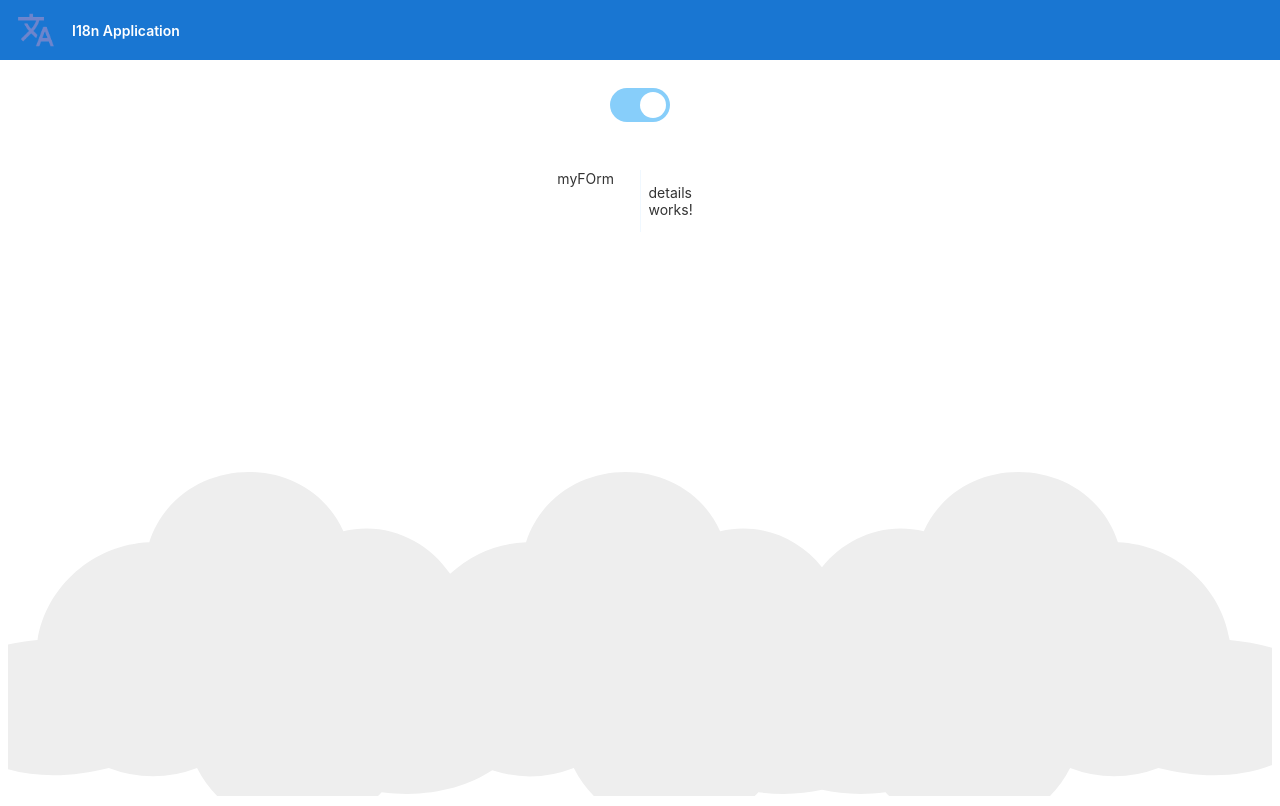
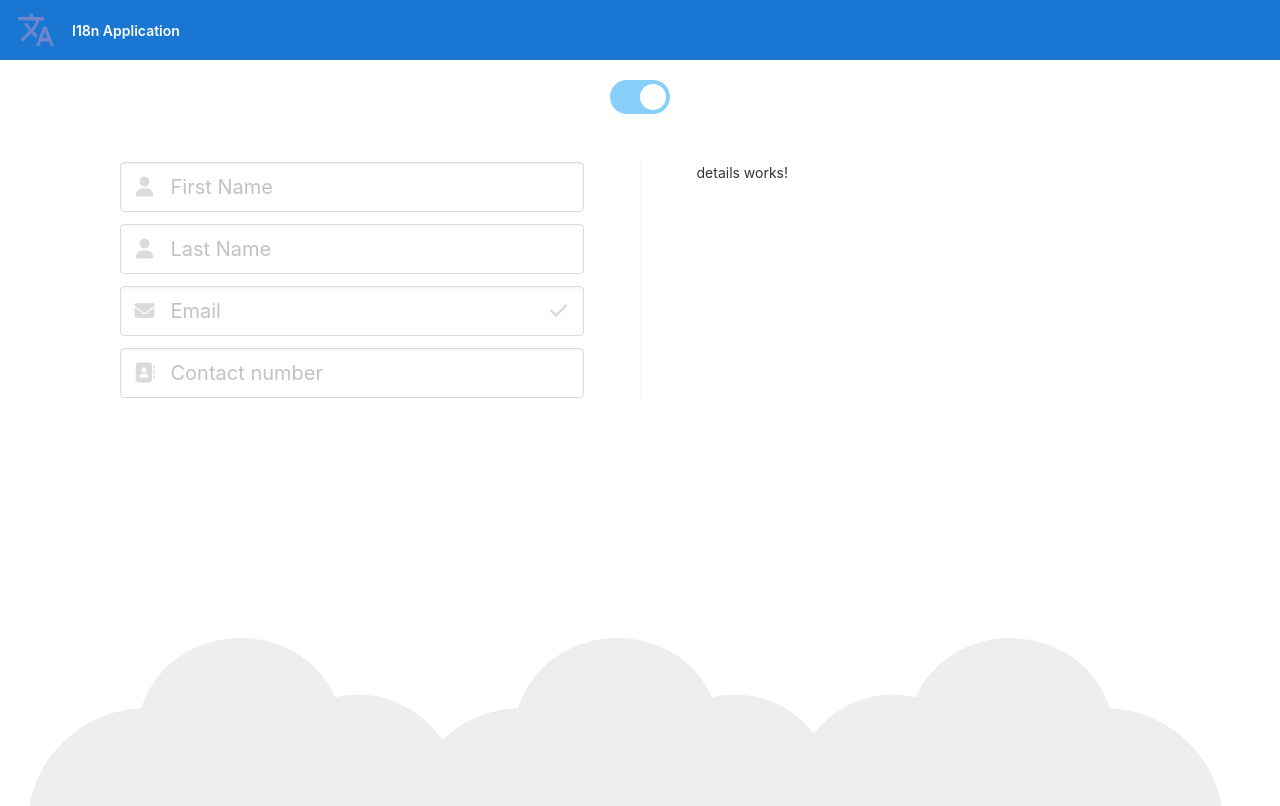
Before and after one commit to kapoorkhushal/I18n-App, an Angular app: page / in a window 1280 px wide. Shown: the top 806 px of the page. Built offline with nearby package versions, Linux system fonts and the light colour scheme.

Commit message:
added form & update in css & icons

```diff
--- a/angular.json
+++ b/angular.json
@@ -30,7 +30,9 @@
               "src/assets"
             ],
             "styles": [
-              "src/styles.scss"
+              "src/styles.scss",
+              "node_modules/@fortawesome/fontawesome-free/css/all.min.css",
+              "./node_modules/bulma/css/bulma.min.css"
             ],
             "scripts": []
           },
--- a/package.json
+++ b/package.json
@@ -18,6 +18,9 @@
     "@angular/platform-browser": "^15.2.0",
     "@angular/platform-browser-dynamic": "^15.2.0",
     "@angular/router": "^15.2.0",
+    "@fortawesome/angular-fontawesome": "^0.13.0",
+    "@fortawesome/fontawesome-free": "^6.4.2",
+    "bulma": "^0.9.4",
     "rxjs": "~7.8.0",
     "tslib": "^2.3.0",
     "zone.js": "~0.12.0"
--- a/src/app/app.component.scss
+++ b/src/app/app.component.scss
@@ -45,7 +45,7 @@ p {
     display: flex;
     margin: 5rem auto 15rem;
     padding: 0 1rem;
-    max-width: 60rem;
+    max-width: 75rem;
     flex-direction: column;
     align-items: center;
 }
--- a/src/app/business/form/form.component.html
+++ b/src/app/business/form/form.component.html
@@ -1,5 +1,39 @@
-<div >
-    <form [formGroup]="form" (ngSubmit)="onSubmit()">
-        myFOrm
-    </form>
+<div>
+  <form [formGroup]="form">
+    <div class="field">
+      <p class="control has-icons-left has-icons-right">
+        <input class="input is-medium" placeholder="First Name">
+        <span class="icon is-small is-left">
+          <i class="fas fa-user"></i>
+        </span>
+      </p>
+    </div>
+    <div class="field">
+      <p class="control has-icons-left has-icons-right">
+        <input class="input is-medium" placeholder="Last Name">
+        <span class="icon is-small is-left">
+          <i class="fas fa-user"></i>
+        </span>
+      </p>
+    </div>
+    <div class="field">
+      <p class="control has-icons-left has-icons-right">
+        <input class="input is-medium" type="email" placeholder="Email">
+        <span class="icon is-small is-left">
+          <i class="fas fa-envelope"></i>
+        </span>
+        <span class="icon is-small is-right">
+          <i class="fas fa-check"></i>
+        </span>
+      </p>
+    </div>
+    <div class="field">
+      <p class="control has-icons-left">
+        <input class="input is-medium" type="number" placeholder="Contact number">
+        <span class="icon is-small is-left">
+          <i class="fas fa-solid fa-address-book"></i>
+        </span>
+      </p>
+    </div>
+  </form>
 </div>
--- a/src/app/business/form/form.component.scss
+++ b/src/app/business/form/form.component.scss
@@ -0,0 +1,5 @@
+input::-webkit-outer-spin-button,
+input::-webkit-inner-spin-button {
+  -webkit-appearance: none;
+  margin: 0;
+}
--- a/src/app/business/form/form.component.ts
+++ b/src/app/business/form/form.component.ts
@@ -95,8 +95,4 @@ export class FormComponent {
     }
     return messages;
   }
-
-  public onSubmit(): void{
-
-  }
 }
--- a/src/app/main/home/home.component.scss
+++ b/src/app/main/home/home.component.scss
@@ -72,6 +72,8 @@ input:checked+.slider:before {
     flex-basis: 0;
     flex-grow: 1;
     max-width: 100%;
+    width: 35rem;
+    padding: 0 3rem;
 }
 
 .flex-divide {
@@ -88,5 +90,5 @@ input:checked+.slider:before {
 
 .pos-rel-lf {
     position: relative;
-    left: 30%;
+    left: calc(50% - 30px);
 }
--- a/src/styles.scss
+++ b/src/styles.scss
@@ -1 +1,2 @@
 /* You can add global styles to this file, and also import other style files */
+@import "~@fortawesome/fontawesome-free/css/all.css";
```
Also changed, not shown: 2 other files (tests, documents, lock files or other folders).
